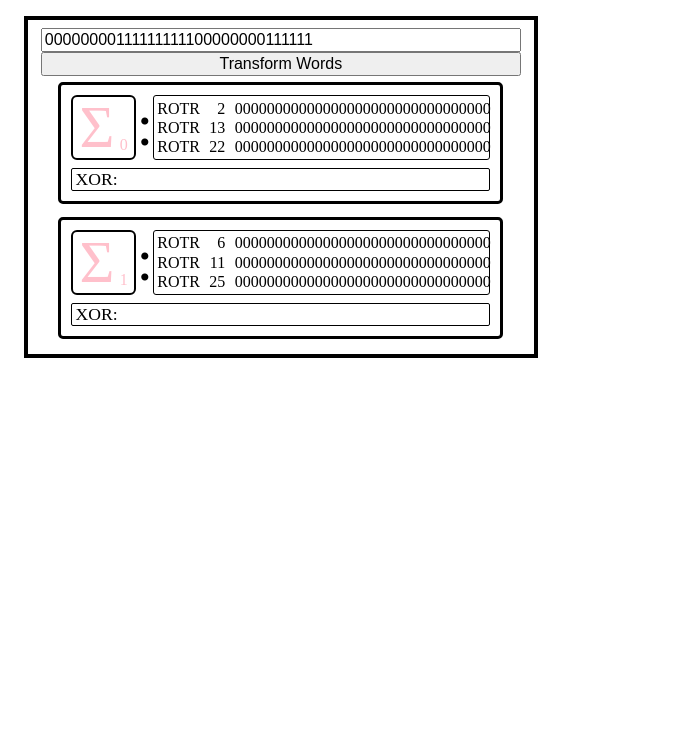
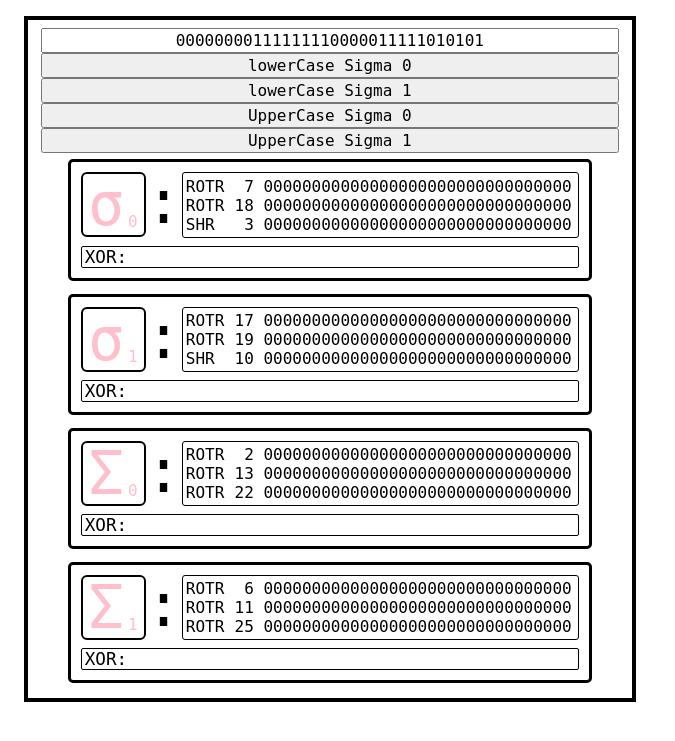
Before and after one commit to melshiD/personal-exercies, a PHP site: page /uppercaseSigmaOne.html in a window 1280 px wide. Shown: the top 741 px of the page, without its empty margins (0-675 px from the left). Run offline with PHP 8.4, Linux system fonts and the light colour scheme.

Commit message:
managing individual cards via css id to limit scope of handler

```diff
--- a/sha256/components/uppercaseSigma1/uppercaseSigmaOne.css
+++ b/sha256/components/uppercaseSigma1/uppercaseSigmaOne.css
@@ -1,7 +1,10 @@
 *{
     font-size: 16px;
+    font-family: monospace;
 }
-
+#bitsInput{
+    text-align: center;
+}
 .cards{
     border: black solid 4px;
     display: flex;
@@ -100,7 +103,7 @@
     /* display: inline; */
     align-self: flex-end;
     margin-right: 0.2em;
-    width: 31ch;
+    width: 32ch;
 }
 
 .hiding{
--- a/sha256/components/uppercaseSigma1/uppercaseSigmaOne.html
+++ b/sha256/components/uppercaseSigma1/uppercaseSigmaOne.html
@@ -11,9 +11,110 @@
 
 <body>
     <div class="cards">
-        <input type="text" class="bitsInput" id="bitsInput" value="00000000111111111100000000111111">
-        <button type="button" onclick="handleAndRotateInput(300)">Transform Words</button>
+        <input type="text" class="bitsInput" id="bitsInput" value="00000000111111110000011111010101">
+        <button type="button" onclick="handleAndRotateInput(300, 'cardOne')">lowerCase Sigma 0</button>
+        <button type="button" onclick="handleAndRotateInput(300, 'cardTwo')">lowerCase Sigma 1</button>
+        <button type="button" onclick="handleAndRotateInput(300, 'cardThree')">UpperCase Sigma 0</button>
+        <button type="button" onclick="handleAndRotateInput(300, 'cardFour')">UpperCase Sigma 1</button>
         <div class="card" id="cardOne">
+            <div class="iconAndListContainer">
+                <div class="sigmaIcon">
+                    <div class="superscript">
+                        <p>σ</p>
+                    </div>
+                    <div class="subscript">
+                        0
+                    </div>
+                </div>
+                <div class="colon">:</div>
+                <div class="transformationsList">
+                    <div class="transformation">
+                        <div class="transRow">
+                            <div class="transformationName">
+                                <span class="transformationNameToken">ROTR</span>
+                                <span class="transformationDegree">7</span>
+                            </div>
+                            <div class="transformationExample">00000000000000000000000000000000</div>
+                        </div>
+                    </div>
+                    <div class="transformation">
+                        <div class="transRow">
+                            <div class="transformationName">
+                                <span class="transformationNameToken">ROTR</span>
+                                <span class="transformationDegree">18</span>
+                            </div>
+                            <div class="transformationExample">00000000000000000000000000000000</div>
+                        </div>
+                    </div>
+                    <div class="transformation">
+                        <div class="transRow">
+                            <div class="transformationName">
+                                <span class="transformationNameToken">SHR</span>
+                                <span class="transformationDegree">3</span>
+                            </div>
+                            <div class="transformationExample">00000000000000000000000000000000</div>
+                        </div>
+                    </div>
+                </div>
+            </div>
+            <div class="resultsCard" id="testHide">
+                <span class="resultsName">Xor:</span>
+                <span class="resultBits" ></span>
+            </div>
+
+        </div>
+        <div class="card" id="cardTwo">
+            <div class="iconAndListContainer">
+                <div class="sigmaIcon">
+                    <div class="superscript">
+                        <p>σ</p>
+                    </div>
+                    <div class="subscript">
+                        1
+                    </div>
+                </div>
+                <div class="colon">:</div>
+                <div class="transformationsList">
+                    <div class="transformation">
+                        <div class="transRow">
+                            <div class="transformationName">
+                                <span class="transformationNameToken">ROTR</span>
+                                <span class="transformationDegree">17</span>
+                            </div>
+                            <div class="transformationExample">00000000000000000000000000000000</div>
+                        </div>
+                    </div>
+                    <div class="transformation">
+                        <div class="transRow">
+                            <div class="transformationName">
+                                <span class="transformationNameToken">ROTR</span>
+                                <span class="transformationDegree">19</span>
+                            </div>
+                            <div class="transformationExample">00000000000000000000000000000000</div>
+                        </div>
+                    </div>
+                    <div class="transformation">
+                        <div class="transRow">
+                            <div class="transformationName">
+                                <span class="transformationNameToken">SHR</span>
+                                <span class="transformationDegree">10</span>
+                            </div>
+                            <div class="transformationExample">00000000000000000000000000000000</div>
+                        </div>
+                    </div>
+                </div>
+            </div>
+            <div class="resultsCard" id="testHide">
+                <span class="resultsName">Xor:</span>
+                <!-- <div class="xorToken">
+                    <span>xor</span>
+                </div>
+                 -->
+                <span class="resultBits" ></span>
+            </div>
+
+        </div>
+        <div class="card" id="cardThree">
             <div class="iconAndListContainer">
                 <div class="sigmaIcon">
                     <div class="superscript">
@@ -60,11 +161,11 @@
                     <span>xor</span>
                 </div>
                  -->
-                <span class="resultBits" id="xorResultBits"></span>
+                <span class="resultBits" ></span>
             </div>
 
         </div>
-        <div class="card" id="cardTwo">
+        <div class="card" id="cardFour">
             <div class="iconAndListContainer">
                 <div class="sigmaIcon">
                     <div class="superscript">
@@ -111,7 +212,7 @@
                     <span>xor</span>
                 </div>
                  -->
-                <span class="resultBits" id="xorResultBits"></span>
+                <span class="resultBits" ></span>
             </div>
 
         </div>
--- a/sha256/components/uppercaseSigma1/uppercaseSigmaOne.js
+++ b/sha256/components/uppercaseSigma1/uppercaseSigmaOne.js
@@ -74,17 +74,18 @@ const printWordsFromDigest = (digest, transformationDuration, index = 0, element
 //WHEN YOU SIT BACK DOWN, BUILD THIS FUNCTIONALITY TO ACCEPT AN ELEMENT TO KEEP IT'S SCOPE WITHIN SO WE CAN
 //ANIMATE EVERYTHING WE NEED AT ONCE
 
-async function handleAndRotateInput(rotTime){
-    let xorDisplayElement = document.getElementById('xorResultBits');
+function handleAndRotateInput(rotTime, cardName){
+    let cardForTransformation = document.getElementById(cardName);
+    let xorDisplayElement = cardForTransformation.querySelector('.resultBits');
     xorDisplayElement.innerHTML = '';
 
-    const transformationSpecs = grabRotationSpecElementsReturnSpecArray('cardOne');
+    const transformationSpecs = grabRotationSpecElementsReturnSpecArray(cardName);
     let inputValue = document.getElementById('bitsInput').value;
     let schedules = generateRotationSchedules(inputValue, transformationSpecs)
     let transTimeOne = Math.floor(rotTime/schedules[0].length);
     let transTimeTwo = Math.floor(rotTime/schedules[1].length);
     let transTimeThree = Math.floor(rotTime/schedules[2].length);
-    let elements = document.querySelectorAll('.transformationExample');
+    let elements = cardForTransformation.querySelectorAll(`.transformationExample`);
     elements.forEach( elem => elem.innerHTML = inputValue);
 
     let wordsToXor = [
```
